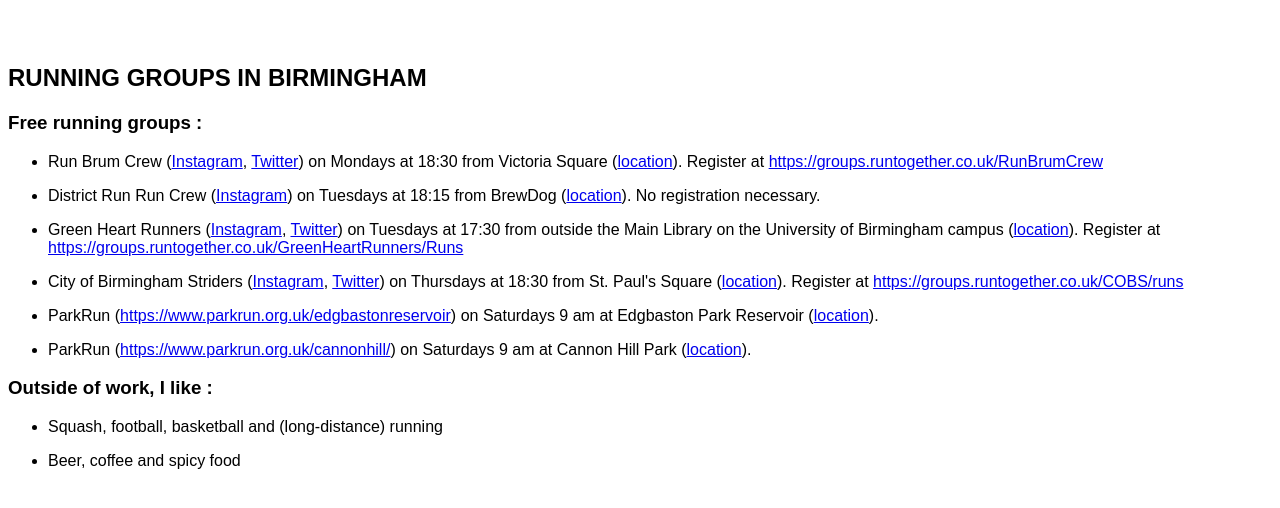
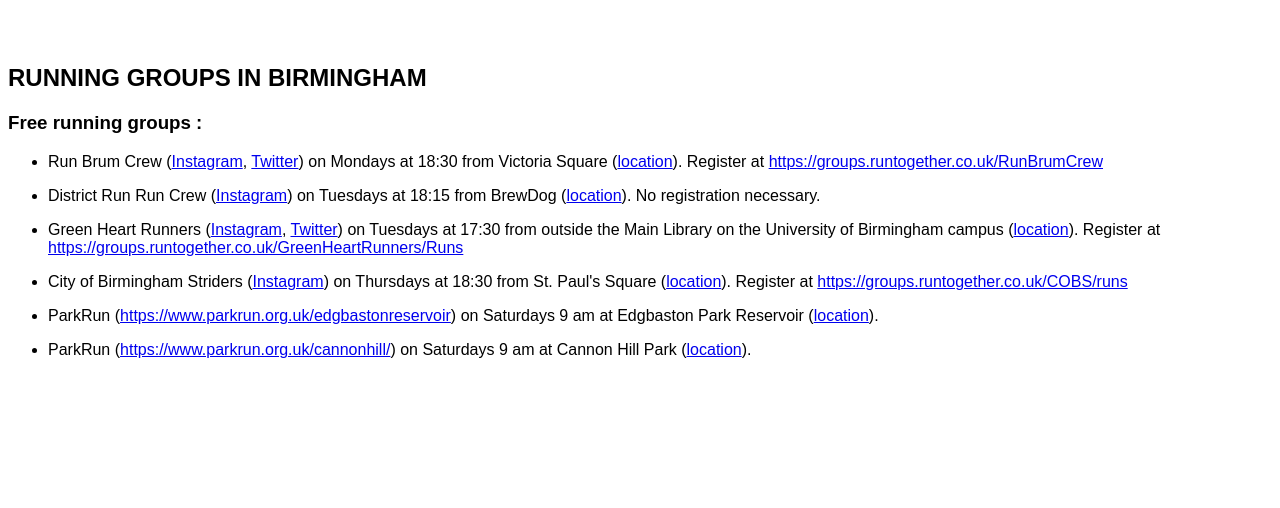
Before and after one commit to rajeshchitnis/rajeshchitnis.github.io, a Jekyll site: the page running.html, which Jekyll copies as it is, in a window 1280 px wide. Shown: the top 508 px of the page. Built offline with Jekyll 4.4.1, drawn with Linux system fonts in a browser that asks for light colours.

Commit message:
Update running.html

```diff
--- a/running.html
+++ b/running.html
@@ -70,7 +70,7 @@
 
 <li><p> Green Heart Runners (<a href="https://www.instagram.com/p/CMQGKvqjHW4/">Instagram</a>, <a href="https://twitter.com/heart_runners"> Twitter</a>) on Tuesdays at 17:30 from outside the Main Library on the University of Birmingham campus (<a href="https://goo.gl/maps/8tzM46PmD3kKddZV8">location</a>). Register at <a href="https://groups.runtogether.co.uk/GreenHeartRunners/Runs">https://groups.runtogether.co.uk/GreenHeartRunners/Runs</a> </p></li>
 
-<li><p> City of Birmingham Striders  (<a href="https://www.instagram.com/cobsrc/">Instagram</a>, <a href="https://twitter.com/RunBrumCrew"> Twitter</a>) on Thursdays at 18:30 from St. Paul's Square (<a href="https://goo.gl/maps/nKPhNGgtqQd6fDWs7">location</a>). Register at <a href="https://groups.runtogether.co.uk/COBS/runs">https://groups.runtogether.co.uk/COBS/runs</a> </p></li>
+<li><p> City of Birmingham Striders  (<a href="https://www.instagram.com/cobsrc/">Instagram</a>) on Thursdays at 18:30 from St. Paul's Square (<a href="https://goo.gl/maps/nKPhNGgtqQd6fDWs7">location</a>). Register at <a href="https://groups.runtogether.co.uk/COBS/runs">https://groups.runtogether.co.uk/COBS/runs</a> </p></li>
 
 <li><p> ParkRun (<a href="https://www.parkrun.org.uk/edgbastonreservoir/">https://www.parkrun.org.uk/edgbastonreservoir</a>) on Saturdays 9 am at Edgbaston Park Reservoir (<a href="https://goo.gl/maps/quU37LptGfxEcTA39">location</a>).</p></li>
 
@@ -81,15 +81,7 @@
 </ul>
 
 
-<h3> Outside of work, I like :</h3>
 
-<ul>
-
-<li><p> Squash, football, basketball and (long-distance) running</p></li>
-<li><p> Beer, coffee and spicy food</p></li>
-
-
-</ul>
 
 <br>
 <br>
```
